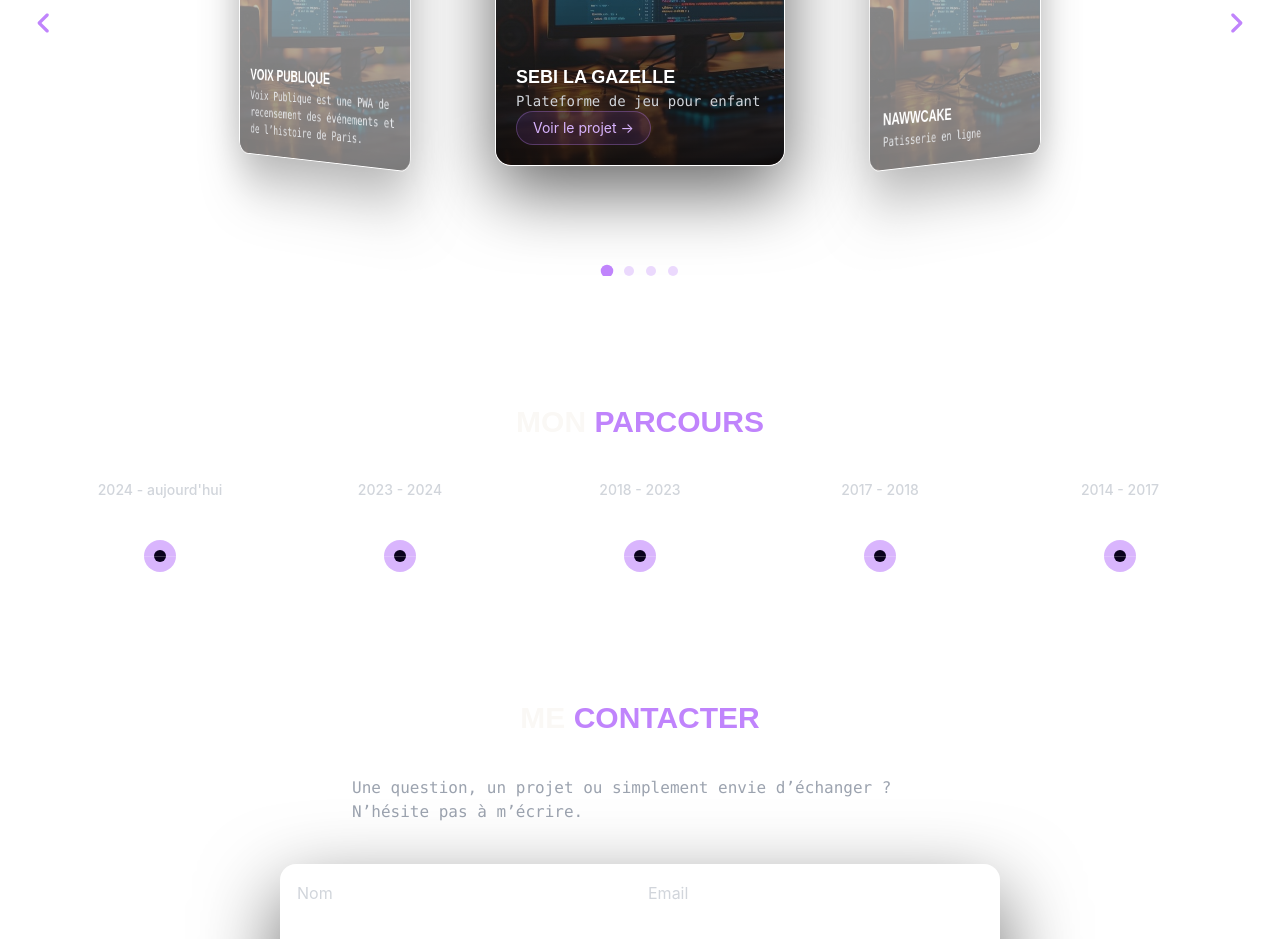
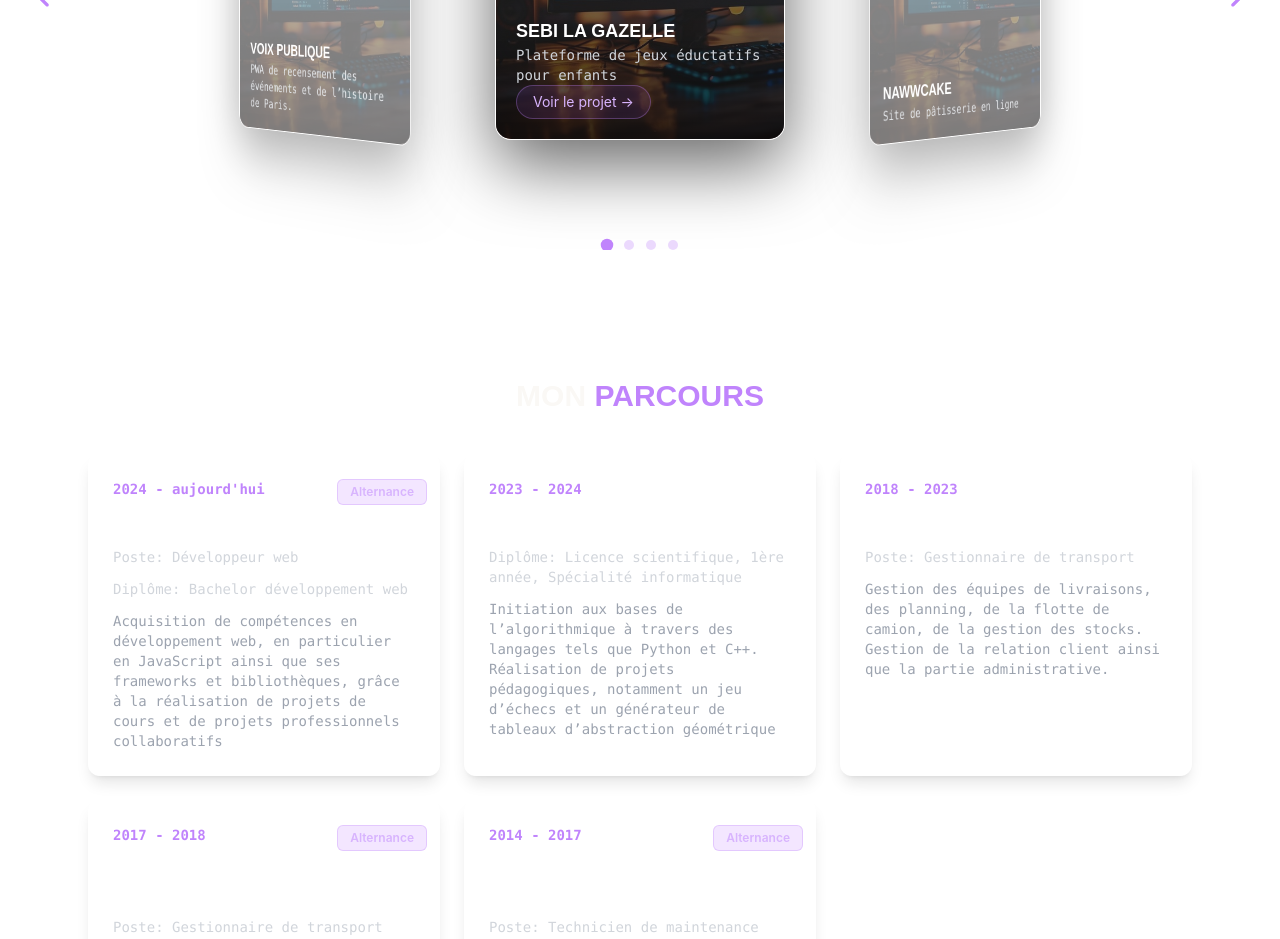
Before and after one commit to elyes-bk/portfolio, a Next.js app: page / in a window 1280 px wide. Shown: the part 1340-2279 px from the top of the page. Built offline with nearby package versions, Linux system fonts and the light colour scheme.

Commit message:
fin portfolio

```diff
--- a/src/app/page.js
+++ b/src/app/page.js
@@ -25,13 +25,19 @@ export default function Home() {
   const time = [
     {
       period: "2024 - aujourd'hui",
-      title: "Bachelor",
+      title: "Bachelor développement web",
       diplome: "Bachelor développement web",
+      poste: "Développeur web",
+      description:"Acquisition de compétences en développement web, en particulier en JavaScript ainsi que ses frameworks et bibliothèques, grâce à la réalisation de projets de cours et de projets professionnels collaboratifs",
+      alternance: true
     },
     {
       period: "2023 - 2024",
       title: "Licence Informatique",
       diplome: "Licence scientifique, 1ère année, Spécialité informatique",
+      description:"Initiation aux bases de l’algorithmique à travers des langages tels que Python et C++.\
+        Réalisation de projets pédagogiques, notamment un jeu d’échecs et un générateur de tableaux d’abstraction géométrique",
+      alternance: false,
     },
     {
       period: "2018 - 2023",
@@ -39,28 +45,32 @@ export default function Home() {
       poste: "Gestionnaire de transport",
       description:
         "Gestion des équipes de livraisons, des planning, de la flotte de camion, de la gestion des stocks. Gestion de la relation client ainsi que la partie administrative.",
+      alternance: false,
     },
     {
       period: "2017 - 2018",
       title: "Titre Responsable d'exploitation",
       poste: "Gestionnaire de transport",
       diplome:
-        "Titre de responsable d'exploitation, Transport de marchandise terrestre en alternance (BAC +3)",
+        "Titre de responsable d'exploitation, Transport de marchandise terrestre (BAC +3)",
       description:
         "Gestion des opérations de transport et coordination des équipes. Gestion de l'administratif, gestion des plannings, facturation des tournées et livraison",
+      alternance: true,
     },
     {
       period: "2014 - 2017",
-      title: "BAC PRO Maintenance",
+      title: "BAC PRO Maintenance des équipements industrielles",
       poste: "Technicien de maintenance (SMC PNEUMATIQUE)",
       diplome: "BAC PRO Maintenance des équipements industriels en alternance",
+      description:"",
+      alternance: true,
     },
   ]
 
   return (
     <div>
-      <main className="space-y-20 py-[80px]
-      md:space-y-32 md:py-[150px] text-sm md:text-base">
+      <main className="space-y-20 pt-[80px] pb-[50px]
+      md:space-y-32 md:pt-[150px] md:pb-[80px] text-sm md:text-base">
         <Hero />
         <Stacks stacks={stacks} />
         <Projects />
--- a/src/components/About.jsx
+++ b/src/components/About.jsx
@@ -1,37 +1,53 @@
-'use client'
-import { useState } from "react"
-
 export default function About({ time }) {
-  const [activeItem, setActiveItem] = useState(null)
-
   return (
     <section
       id="about"
-      className="relative scroll-mt-32 flex flex-col items-center space-y-10"
+      className="scroll-mt-32 flex flex-col items-center space-y-10"
     >
       {/* Titre */}
       <h3 className="font-bold text-center text-2xl md:text-3xl">
         Mon <span className="text-purple-400">parcours</span>
       </h3>
 
-      {/* ================= MOBILE ================= */}
-      <div className="md:hidden space-y-6 px-6 w-full max-w-xl">
+      {/* Cards */}
+      <div className="grid grid-cols-1 md:grid-cols-2 lg:grid-cols-3 gap-6 px-6 max-w-6xl w-full">
         {time.map((item, index) => (
           <div
             key={index}
             className="
-              bg-white/5
-              backdrop-blur-xl
+              relative
+              bg-white/5 backdrop-blur-xl
               border border-white/10
               text-white
-              p-6
-              rounded-xl
+              p-6 rounded-xl
               shadow-lg
+              transition
+              hover:scale-[1.02]
+              hover:border-purple-400/40
+              space-y-3
             "
           >
             <p className="text-sm text-purple-400 font-semibold">
               {item.period}
             </p>
+
+            {item.alternance && (
+              <span
+                className="
+                  absolute top-3 right-3
+                  text-xs font-semibold
+                  px-3 py-1
+                  rounded-md
+                  bg-purple-400/20
+                  text-purple-300
+                  border border-purple-400/30
+                  backdrop-blur
+                "
+              >
+                Alternance
+              </span>
+            )}
+
 
             <h4 className="font-semibold mt-1">
               {item.title}
@@ -39,109 +55,22 @@ export default function About({ time }) {
 
             {item.poste && (
               <p className="text-sm text-gray-300">
-                {item.poste}
+                Poste: {item.poste}
               </p>
             )}
 
             {item.diplome && (
               <p className="text-sm text-gray-300">
-                {item.diplome}
+                Diplôme: {item.diplome}
               </p>
             )}
 
-            <p className="text-sm text-gray-400 mt-2">
+            <p className="text-sm text-gray-400">
               {item.description}
             </p>
           </div>
         ))}
       </div>
-
-      {/* ================= DESKTOP ================= */}
-      <div className="hidden md:block w-full ">
-
-        {/* Dates */}
-        <div className="flex mb-10 px-[40px]">
-          {time.map((item, index) => (
-            <div
-              key={index}
-              className="w-1/5 text-center text-sm text-gray-300 font-medium"
-            >
-              {item.period}
-            </div>
-          ))}
-        </div>
-
-        {/* Timeline */}
-        <div className="relative flex justify-between">
-
-          {/* Ligne */}
-          <div className="absolute top-4 left-0 right-0 h-px bg-white/20" />
-
-          <div className="flex px-10 w-full">
-          {time.map((item, index) => (
-            <div
-              key={index}
-              className="w-1/5 flex flex-col items-center"
-              onMouseEnter={() => setActiveItem(index)}
-              onMouseLeave={() => setActiveItem(null)}
-            >
-              {/* Point */}
-              <div
-                className="
-                  w-8 h-8 rounded-full
-                  bg-purple-400/60
-                  flex items-center justify-center
-                  transition
-                "
-              >
-                <div className="w-3 h-3 bg-[#0B021D] rounded-full" />
-              </div>
-
-              {/* Card hover */}
-              {activeItem === index && (
-                <div
-                  className="
-                    min-w-[200px]
-                    lg:min-w-[300px]
-                    mt-6
-                    bg-white/5
-                    backdrop-blur-xl
-                    border border-white/10
-                    text-white
-                    py-4
-                    px-2
-                    rounded-xl
-                    text-center
-                    shadow-xl
-
-                  "
-                >
-                  <h4 className="font-semibold">
-                    {item.title}
-                  </h4>
-
-                  {item.poste && (
-                    <p className="text-sm text-gray-300">
-                      {item.poste}
-                    </p>
-                  )}
-
-                  {item.diplome && (
-                    <p className="text-sm text-gray-300">
-                      {item.diplome}
-                    </p>
-                  )}
-
-                  <p className="text-sm text-gray-400 mt-2">
-                    {item.description}
-                  </p>
-                </div>
-              )}
-            </div>
-          ))}
-          </div>
-        </div>
-      </div>
     </section>
   )
 }
--- a/src/components/Navbar.jsx
+++ b/src/components/Navbar.jsx
@@ -19,7 +19,7 @@ function Navbar({ encres }) {
         <div className="flex items-center justify-between ">
 
           {/* Logo */}
-          <a href="#accueil" className="flex items-center gap-2">
+          <a href="/#accueil" className="flex items-center gap-2">
             <Image
               src={logo}
               width={50}
--- a/src/components/Projects.jsx
+++ b/src/components/Projects.jsx
@@ -10,24 +10,22 @@ export default function Projects() {
   const projects = [
     {
       title: "Sebi La Gazelle",
-      subtitle: "Plateforme de jeu pour enfant",
-      description:
-        "Création d'une plateforme de jeu en ligne pour enfant de 4 à 8 ans. \
-        Développement de deux jeux éducatif (mathématique et réflexe) avec un systeme de score et de récompense générer automatiquement par l'IA",
+      subtitle: "Plateforme de jeux éductatifs pour enfants",
+      description:"Création d’une plateforme de jeux en ligne destinée aux enfants de 4 à 8 ans. \
+        Développement de deux jeux éducatifs (mathématiques et réflexes) intégrant un système de score et de récompenses générées automatiquement par l’intelligence artificielle.",
       imageUrl: "/assets/pc.jpg",
       display: '',
       techno: "React.js, Node.js",
     },
     {
       title: "NawwCake",
-      subtitle: "Patisserie en ligne",
+      subtitle: "Site de pâtisserie en ligne",
       description:
-        "Développement du site d'une patisserie en ligne, création complète de la charte graphique en passant par le prototypage, le maquettage, \
-        jusqu'à la livraison de la solution. \
-        Panier, commande, demande d'information directement en ligne, \
-        coté admin: ajout, modification, supression de produit et gestion des demandes client",
+        "Développement d’un site de pâtisserie en ligne, incluant la création complète de la charte graphique, du prototypage et du maquettage jusqu’à la livraison de la solution finale. \
+          Mise en place des fonctionnalités de panier, de commande et de demande d’informations en ligne. \
+          Côté administration : ajout, modification et suppression de produits, ainsi que la gestion des demandes clients.",
       imageUrl: "/assets/pc.jpg",
-      display: "externe",
+      //display: "externe",
       url:'https://nawwcake.vercel.app/',
       techno: "Next.js, Prisma ORM, Supabase",
     },
@@ -35,9 +33,9 @@ export default function Projects() {
       title: "Vera Web",
       subtitle: "Intelligence artificielle de vérification d'information",
       description:
-        "Vera est une IA de vérification d'information accéssible par WhatsApp et Instagram. \
-        Elle permet au utilisateur de posé des questions afin de savoir si une info est vrai ou non avec des sources données. \
-        Notre rôle dans ce projet ? Refonte de la Landing Page ainsi que l'ajout de Vera Web sur le site en utilisant son API",
+        "Vera est une intelligence artificielle de vérification de l’information, accessible via WhatsApp et Instagram.\
+          Elle permet aux utilisateurs de poser des questions afin de vérifier la véracité d’une information, en s’appuyant sur des sources fiables.\
+          Notre rôle dans ce projet : refonte de la landing page ainsi que l’intégration de Vera Web sur le site, en utilisant son API.",
       imageUrl: "/assets/pc.jpg",
       display: 'video',
       content:'',
@@ -45,10 +43,10 @@ export default function Projects() {
     },
     {
       title: "Voix Publique",
-      subtitle: "Voix Publique est une PWA de recensement des événements et de l’histoire de Paris. ",
+      subtitle: "PWA de recensement des événements et de l’histoire de Paris.",
       description:
-        "Elle permet de centraliser les rassemblements publics (manifestations, festivals, expositions) tout en valorisant les récits historiques liés aux lieux de la capitale.\
-        L’objectif est d’offrir aux Parisiens et aux habitants de la région une nouvelle manière de découvrir Paris, à travers ses événements, son histoire et ses lieux chargés de mémoire.",
+        "Elle permet de centraliser les rassemblements publics (manifestations, festivals, expositions) tout en valorisant les récits historiques liés aux lieux emblématiques de la capitale.\
+          L’objectif est d’offrir aux Parisiens et aux habitants de la région une nouvelle manière de découvrir Paris, à travers ses événements, son histoire et ses lieux chargés de mémoire.",
       imageUrl: "/assets/pc.jpg",
       display: '',
       component:"oui",
```
Also changed, not shown: src/app/layout.js (+8 -4 lines), src/app/politique-confidentialite/page.js (added, +125 -0 lines), src/components/Footer.jsx (+30 -0 lines), src/components/Hero.jsx (+5 -6 lines), src/components/PopUp.jsx (+9 -0 lines).
